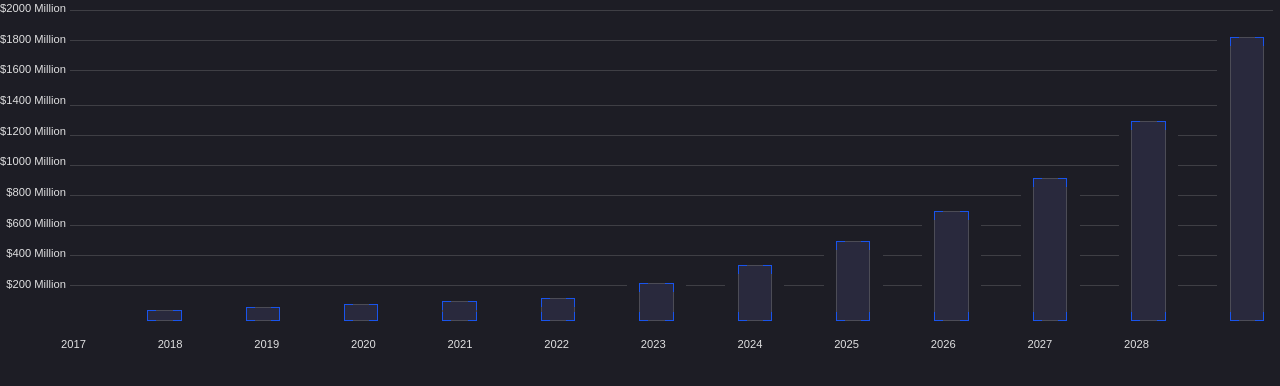
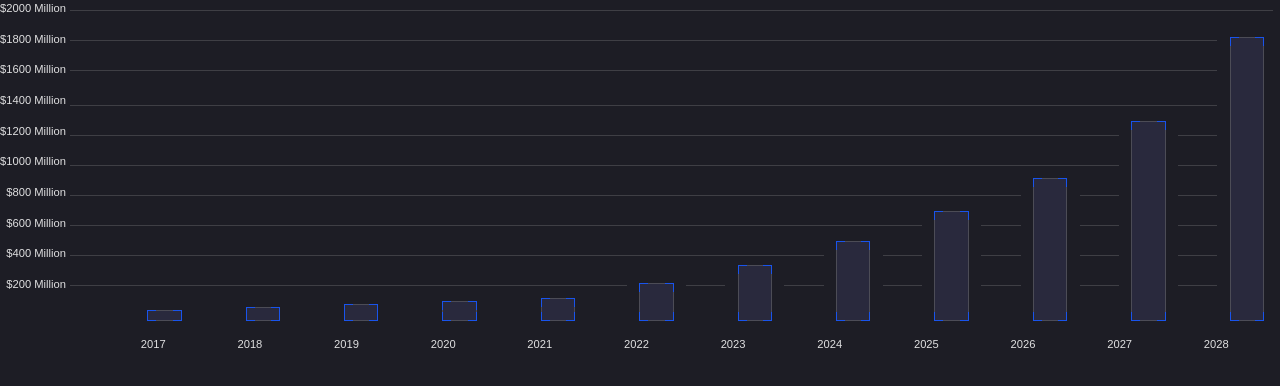
Before and after one commit to ShafeequrRehman/Estimated-annual-cost-cybercrime, a plain HTML site: page index.html in a window 1280 px wide. Shown: the top 386 px of the page. Drawn offline with Linux system fonts and the light colour scheme.

Commit message:
Update index.html

```diff
--- a/index.html
+++ b/index.html
@@ -76,7 +76,7 @@
     .x-axis-labels3 {
       position: absolute;
       bottom: -10px;
-      left: 61px;
+      left: 11%;
       display: flex;
       justify-content: space-between;
       width: calc(100% - 15%); /*Adjust for padding*/
```
